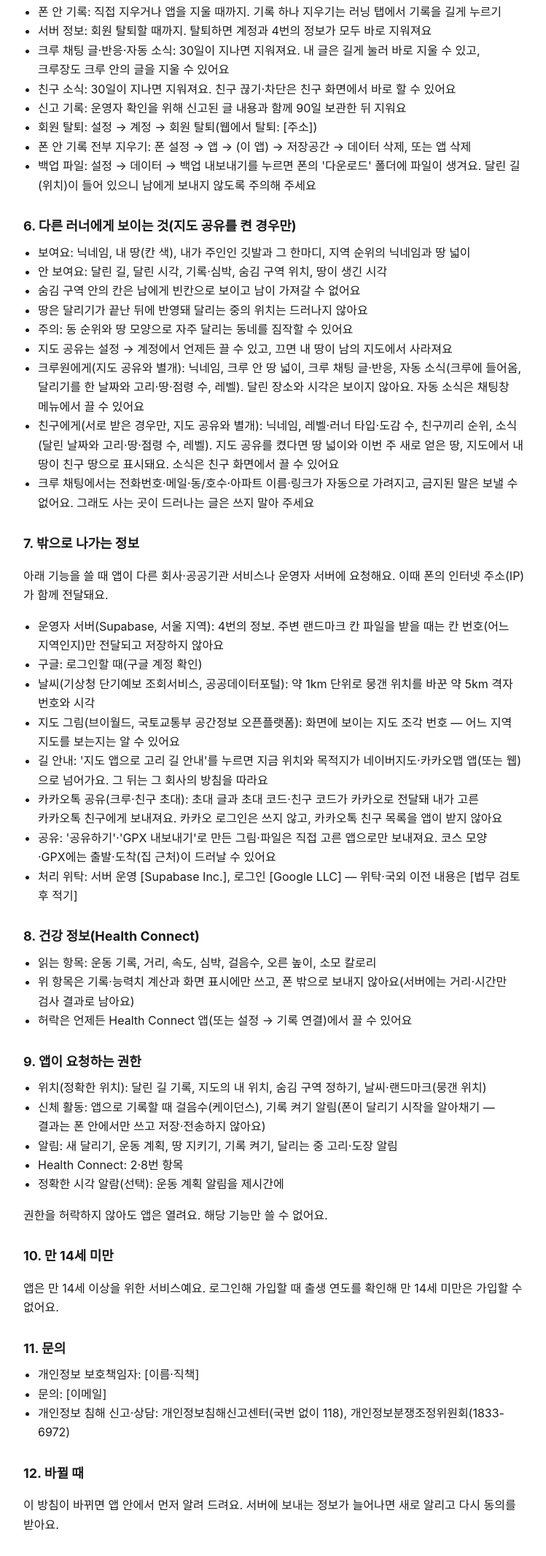
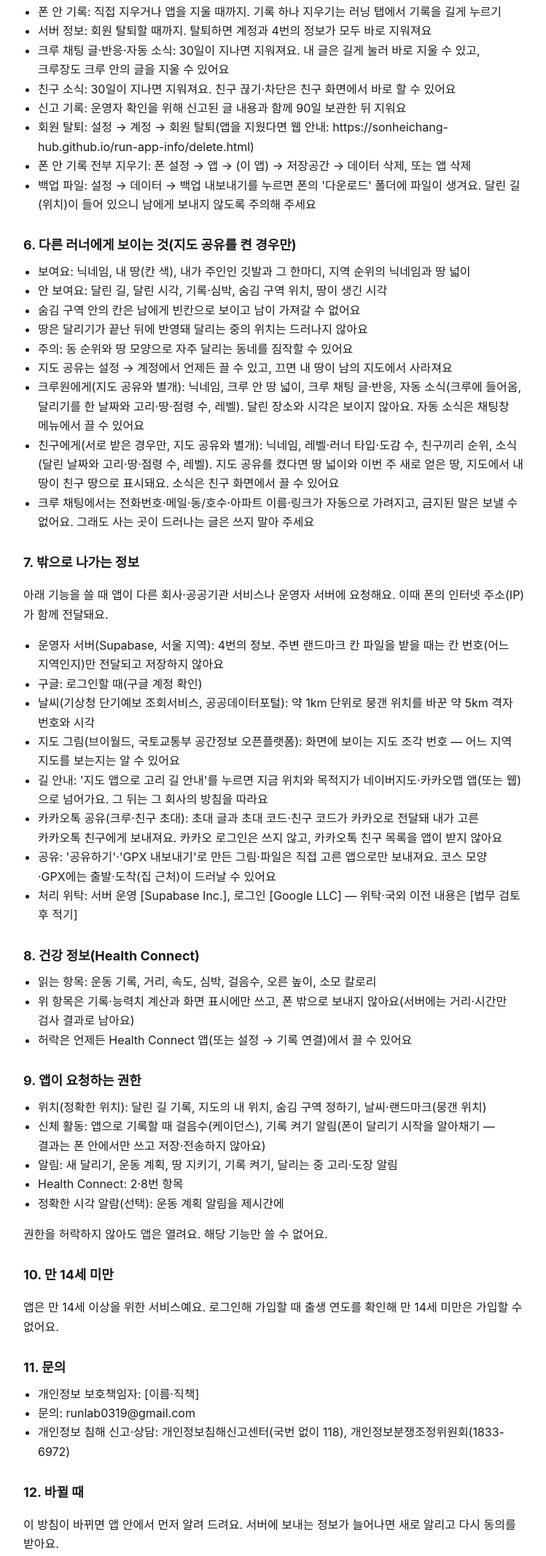
Before and after one commit to sonheichang-hub/run-app-info, a plain HTML site: page privacy.html in a window 1280 px wide. Shown: the part 1563-3695 px from the top of the page at 73% size, without its empty margins (264-1013 px from the left). Drawn offline with Linux system fonts and the light colour scheme.

Commit message:
Add files via upload

```diff
--- a/privacy.html
+++ b/privacy.html
@@ -30,13 +30,13 @@ a { color: var(--accent); }
 <h2>2. 정보를 얻는 방법</h2><ul><li>Health Connect: 삼성헬스·가민 등이 Health Connect에 넘긴 운동 기록을 허락한 항목만 읽어요. 앱이 Health Connect에 쓰지는 않아요</li><li>앱 GPS 기록: '달리기 시작'을 누른 뒤부터 끝낼 때까지 폰의 위치와 걸음 센서를 써요. 화면이 꺼져도 기록하며, 그동안 알림이 떠 있어요</li><li>구글 로그인: 설정 → 계정에서 직접 로그인할 때 구글이 이메일과 계정 번호를 넘겨줘요</li><li>직접 입력: 가입·설정에서 입력한 값</li></ul><p>앱을 설치하기 전의 기록은 가져오지 않아요.</p>
 <h2>3. 쓰는 목적</h2><ul><li>능력치·레벨·러너 타입 계산, 기록·구간·최고 기록·리포트 보여 주기</li><li>고리(땅)·안개·랜드마크 도장 계산과 지도 표시</li><li>로그인한 경우: 가짜 기록 거르기(순간이동·차량 속도·모의 위치), 함께 쓰는 지도의 땅 주인 정하기, 지역 순위, 뺏긴 땅 알림, 크루·크루 채팅·친구(신고·차단 처리 포함), 회원 확인</li><li>새 달리기·운동 계획·땅 지키기·기록 켜기 알림</li><li>달린 시각의 날씨 표시와 더운 날 페이스 보정</li></ul><p>광고, 판매, 맞춤형 광고에는 쓰지 않아요.</p>
 <h2>4. 운영자 서버에 저장하는 것(로그인한 경우만)</h2><ul><li>계정: 구글 계정 이메일·계정 번호, 닉네임, 출생 연도, 개인정보·위치정보 동의 시각, 지도 공유 여부</li><li>달리기 검사 결과: 달리기마다 시작 시각, 거리, 시간, 통과·거절과 그 이유</li><li>달린 길(경로): 달리기가 끝난 뒤 올려서 가짜 기록인지 검사하고 땅 칸을 계산한 즉시 지워요. 저장하지 않아요</li><li>땅: 약 25m 칸 번호, 날짜, 그 칸을 감싸며 돈 거리(km)와 지금 칸 주인</li><li>랜드마크: 도장·점령한 랜드마크 번호와 날짜, 내 깃발에 고른 한마디</li><li>순위: 내 동네(행정동·구·시 이름)별 날짜와 순위, 땅을 뺏긴 날·칸 수(최근 60일만 알려 드려요)</li><li>숨김 구역: 직접 정한 이름(10자 이내)·중심 위치·반경(최대 3곳). 남에게 보이지 않아요</li><li>크루: 들어간 크루와 들어간 날, 크루 채팅 글(200자 이내)·이모지 반응·자동 소식(크루에 들어옴, 달리기마다 고리·땅·점령 수, 레벨), 내가 한 신고(글 내용 포함)와 차단한 사람</li><li>친구: 내 친구 코드, 친구 목록·주고받은 친구 요청, 친구에게 보일 레벨·러너 타입·도감 수, 친구 소식(달린 날짜와 고리·땅·점령 수, 레벨 오름)</li><li>심박·걸음수 같은 건강 정보와 기록 상세는 서버로 보내지 않아요</li></ul>
-<h2>5. 보관 기간과 지우는 방법</h2><ul><li>폰 안 기록: 직접 지우거나 앱을 지울 때까지. 기록 하나 지우기는 러닝 탭에서 기록을 길게 누르기</li><li>서버 정보: 회원 탈퇴할 때까지. 탈퇴하면 계정과 4번의 정보가 모두 바로 지워져요</li><li>크루 채팅 글·반응·자동 소식: 30일이 지나면 지워져요. 내 글은 길게 눌러 바로 지울 수 있고, 크루장도 크루 안의 글을 지울 수 있어요</li><li>친구 소식: 30일이 지나면 지워져요. 친구 끊기·차단은 친구 화면에서 바로 할 수 있어요</li><li>신고 기록: 운영자 확인을 위해 신고된 글 내용과 함께 90일 보관한 뒤 지워요</li><li>회원 탈퇴: 설정 → 계정 → 회원 탈퇴(웹에서 탈퇴: [주소])</li><li>폰 안 기록 전부 지우기: 폰 설정 → 앱 → (이 앱) → 저장공간 → 데이터 삭제, 또는 앱 삭제</li><li>백업 파일: 설정 → 데이터 → 백업 내보내기를 누르면 폰의 '다운로드' 폴더에 파일이 생겨요. 달린 길(위치)이 들어 있으니 남에게 보내지 않도록 주의해 주세요</li></ul>
+<h2>5. 보관 기간과 지우는 방법</h2><ul><li>폰 안 기록: 직접 지우거나 앱을 지울 때까지. 기록 하나 지우기는 러닝 탭에서 기록을 길게 누르기</li><li>서버 정보: 회원 탈퇴할 때까지. 탈퇴하면 계정과 4번의 정보가 모두 바로 지워져요</li><li>크루 채팅 글·반응·자동 소식: 30일이 지나면 지워져요. 내 글은 길게 눌러 바로 지울 수 있고, 크루장도 크루 안의 글을 지울 수 있어요</li><li>친구 소식: 30일이 지나면 지워져요. 친구 끊기·차단은 친구 화면에서 바로 할 수 있어요</li><li>신고 기록: 운영자 확인을 위해 신고된 글 내용과 함께 90일 보관한 뒤 지워요</li><li>회원 탈퇴: 설정 → 계정 → 회원 탈퇴(앱을 지웠다면 웹 안내: https://sonheichang-hub.github.io/run-app-info/delete.html)</li><li>폰 안 기록 전부 지우기: 폰 설정 → 앱 → (이 앱) → 저장공간 → 데이터 삭제, 또는 앱 삭제</li><li>백업 파일: 설정 → 데이터 → 백업 내보내기를 누르면 폰의 '다운로드' 폴더에 파일이 생겨요. 달린 길(위치)이 들어 있으니 남에게 보내지 않도록 주의해 주세요</li></ul>
 <h2>6. 다른 러너에게 보이는 것(지도 공유를 켠 경우만)</h2><ul><li>보여요: 닉네임, 내 땅(칸 색), 내가 주인인 깃발과 그 한마디, 지역 순위의 닉네임과 땅 넓이</li><li>안 보여요: 달린 길, 달린 시각, 기록·심박, 숨김 구역 위치, 땅이 생긴 시각</li><li>숨김 구역 안의 칸은 남에게 빈칸으로 보이고 남이 가져갈 수 없어요</li><li>땅은 달리기가 끝난 뒤에 반영돼 달리는 중의 위치는 드러나지 않아요</li><li>주의: 동 순위와 땅 모양으로 자주 달리는 동네를 짐작할 수 있어요</li><li>지도 공유는 설정 → 계정에서 언제든 끌 수 있고, 끄면 내 땅이 남의 지도에서 사라져요</li><li>크루원에게(지도 공유와 별개): 닉네임, 크루 안 땅 넓이, 크루 채팅 글·반응, 자동 소식(크루에 들어옴, 달리기를 한 날짜와 고리·땅·점령 수, 레벨). 달린 장소와 시각은 보이지 않아요. 자동 소식은 채팅창 메뉴에서 끌 수 있어요</li><li>친구에게(서로 받은 경우만, 지도 공유와 별개): 닉네임, 레벨·러너 타입·도감 수, 친구끼리 순위, 소식(달린 날짜와 고리·땅·점령 수, 레벨). 지도 공유를 켰다면 땅 넓이와 이번 주 새로 얻은 땅, 지도에서 내 땅이 친구 땅으로 표시돼요. 소식은 친구 화면에서 끌 수 있어요</li><li>크루 채팅에서는 전화번호·메일·동/호수·아파트 이름·링크가 자동으로 가려지고, 금지된 말은 보낼 수 없어요. 그래도 사는 곳이 드러나는 글은 쓰지 말아 주세요</li></ul>
 <h2>7. 밖으로 나가는 정보</h2><p>아래 기능을 쓸 때 앱이 다른 회사·공공기관 서비스나 운영자 서버에 요청해요. 이때 폰의 인터넷 주소(IP)가 함께 전달돼요.</p><ul><li>운영자 서버(Supabase, 서울 지역): 4번의 정보. 주변 랜드마크 칸 파일을 받을 때는 칸 번호(어느 지역인지)만 전달되고 저장하지 않아요</li><li>구글: 로그인할 때(구글 계정 확인)</li><li>날씨(기상청 단기예보 조회서비스, 공공데이터포털): 약 1km 단위로 뭉갠 위치를 바꾼 약 5km 격자 번호와 시각</li><li>지도 그림(브이월드, 국토교통부 공간정보 오픈플랫폼): 화면에 보이는 지도 조각 번호 — 어느 지역 지도를 보는지는 알 수 있어요</li><li>길 안내: '지도 앱으로 고리 길 안내'를 누르면 지금 위치와 목적지가 네이버지도·카카오맵 앱(또는 웹)으로 넘어가요. 그 뒤는 그 회사의 방침을 따라요</li><li>카카오톡 공유(크루·친구 초대): 초대 글과 초대 코드·친구 코드가 카카오로 전달돼 내가 고른 카카오톡 친구에게 보내져요. 카카오 로그인은 쓰지 않고, 카카오톡 친구 목록을 앱이 받지 않아요</li><li>공유: '공유하기'·'GPX 내보내기'로 만든 그림·파일은 직접 고른 앱으로만 보내져요. 코스 모양·GPX에는 출발·도착(집 근처)이 드러날 수 있어요</li><li>처리 위탁: 서버 운영 [Supabase Inc.], 로그인 [Google LLC] — 위탁·국외 이전 내용은 [법무 검토 후 적기]</li></ul>
 <h2>8. 건강 정보(Health Connect)</h2><ul><li>읽는 항목: 운동 기록, 거리, 속도, 심박, 걸음수, 오른 높이, 소모 칼로리</li><li>위 항목은 기록·능력치 계산과 화면 표시에만 쓰고, 폰 밖으로 보내지 않아요(서버에는 거리·시간만 검사 결과로 남아요)</li><li>허락은 언제든 Health Connect 앱(또는 설정 → 기록 연결)에서 끌 수 있어요</li></ul>
 <h2>9. 앱이 요청하는 권한</h2><ul><li>위치(정확한 위치): 달린 길 기록, 지도의 내 위치, 숨김 구역 정하기, 날씨·랜드마크(뭉갠 위치)</li><li>신체 활동: 앱으로 기록할 때 걸음수(케이던스), 기록 켜기 알림(폰이 달리기 시작을 알아채기 — 결과는 폰 안에서만 쓰고 저장·전송하지 않아요)</li><li>알림: 새 달리기, 운동 계획, 땅 지키기, 기록 켜기, 달리는 중 고리·도장 알림</li><li>Health Connect: 2·8번 항목</li><li>정확한 시각 알람(선택): 운동 계획 알림을 제시간에</li></ul><p>권한을 허락하지 않아도 앱은 열려요. 해당 기능만 쓸 수 없어요.</p>
 <h2>10. 만 14세 미만</h2><p>앱은 만 14세 이상을 위한 서비스예요. 로그인해 가입할 때 출생 연도를 확인해 만 14세 미만은 가입할 수 없어요.</p>
-<h2>11. 문의</h2><ul><li>개인정보 보호책임자: [이름·직책]</li><li>문의: [이메일]</li><li>개인정보 침해 신고·상담: 개인정보침해신고센터(국번 없이 118), 개인정보분쟁조정위원회(1833-6972)</li></ul>
+<h2>11. 문의</h2><ul><li>개인정보 보호책임자: [이름·직책]</li><li>문의: runlab0319@gmail.com</li><li>개인정보 침해 신고·상담: 개인정보침해신고센터(국번 없이 118), 개인정보분쟁조정위원회(1833-6972)</li></ul>
 <h2>12. 바뀔 때</h2><p>이 방침이 바뀌면 앱 안에서 먼저 알려 드려요. 서버에 보내는 정보가 늘어나면 새로 알리고 다시 동의를 받아요.</p>
 </main>
 </body>
```
Also changed, not shown: delete.html (+1 -1 lines), terms.html (+2 -2 lines).
